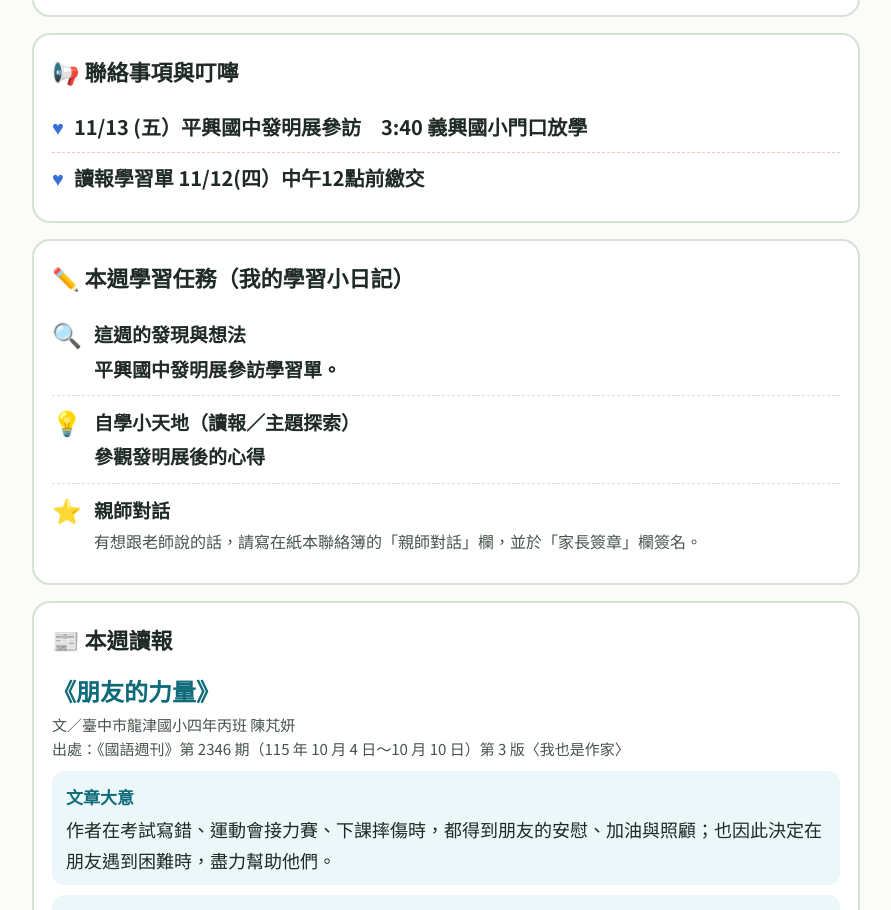
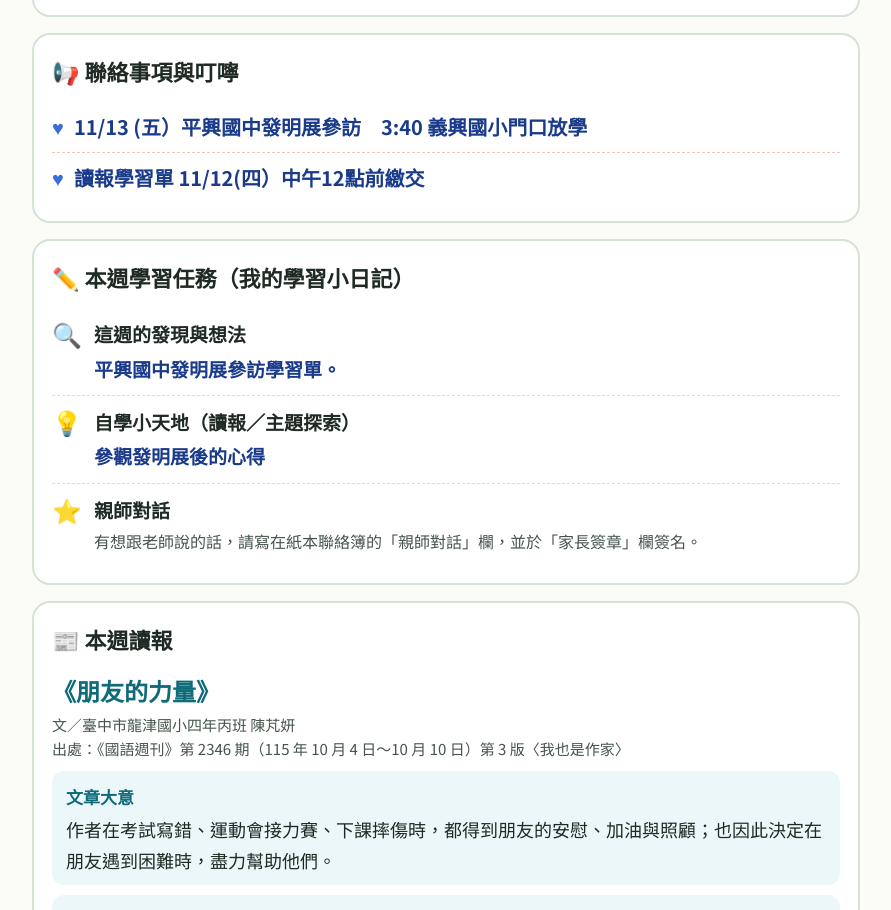
Before and after one commit to tiffanychu-ux/contact-book, a plain HTML site: page index.html in a window 1280 px wide. Shown: the part 930-1840 px from the top of the page, without its empty margins (194-1085 px from the left). Drawn offline with Linux system fonts and the light colour scheme.

Commit message:
前台：每週作業與聯絡事項文字改為深藍色
Co-Authored-By: Claude Opus 5.5 <noreply@anthropic.com>
Claude-Session: https://claude.ai/code/session_01NFKttWSkjMjGanUyCfDdoZ

```diff
--- a/css/front.css
+++ b/css/front.css
@@ -2,6 +2,7 @@
     --ink:#1f2a24; --ink2:#46544b; --line:#d6e2d3; --paper:#fbfcf7; --card:#ffffff;
     --green:#3f8f4a; --green-soft:#e8f3e4; --red:#c62828; --red-soft:#fdecea;
     --amber:#b26a00; --amber-soft:#fff4dd;
+    --navy:#1a3a8a;  /* 老師每週填寫的作業與叮嚀 */
     --A:#1e6fd9; --A-soft:#e7f0fd;  /* 探索研究 */
     --M:#7b3fb8; --M-soft:#f2eafb;  /* 多元智慧 */
     --T:#c25a00; --T-soft:#fff0e2;  /* 主題課程／活動 */
@@ -65,7 +66,8 @@
   .task .ico{font-size:24px;line-height:1.3;flex:none}
   .task b{font-size:19px;font-weight:900;display:block}
   .task p{margin:2px 0 0;font-size:18px}
-  .task p.hl{font-size:19px;font-weight:700}
+  .task p.hl{font-size:19px;font-weight:700;color:var(--navy)}
+  .notice li .ntext{color:var(--navy)}
   .task p.muted{color:var(--ink2);font-size:16px}
   .groups{font-size:16px;color:var(--ink2)}
   .groups table{border-collapse:collapse;width:100%;font-size:16px}
--- a/index.html
+++ b/index.html
@@ -8,7 +8,7 @@
 <link rel="preconnect" href="https://fonts.googleapis.com">
 <link rel="preconnect" href="https://fonts.gstatic.com" crossorigin>
 <link href="https://fonts.googleapis.com/css2?family=Noto+Sans+TC:wght@400;500;700;900&display=swap" rel="stylesheet">
-<link rel="stylesheet" href="css/front.css">
+<link rel="stylesheet" href="css/front.css?v=20261117">
 </head>
 <body>
 <div class="wrap">
@@ -105,7 +105,7 @@ function render(note) {
 
     ${notices.length ? `<section class="card notice">
       <h3>📢 聯絡事項與叮嚀</h3>
-      <ul>${notices.map(n => `<li><span class="heart">♥</span><span>${esc(n)}</span></li>`).join("")}</ul>
+      <ul>${notices.map(n => `<li><span class="heart">♥</span><span class="ntext">${esc(n)}</span></li>`).join("")}</ul>
     </section>` : ""}
 
     <section class="card tasks">
```
